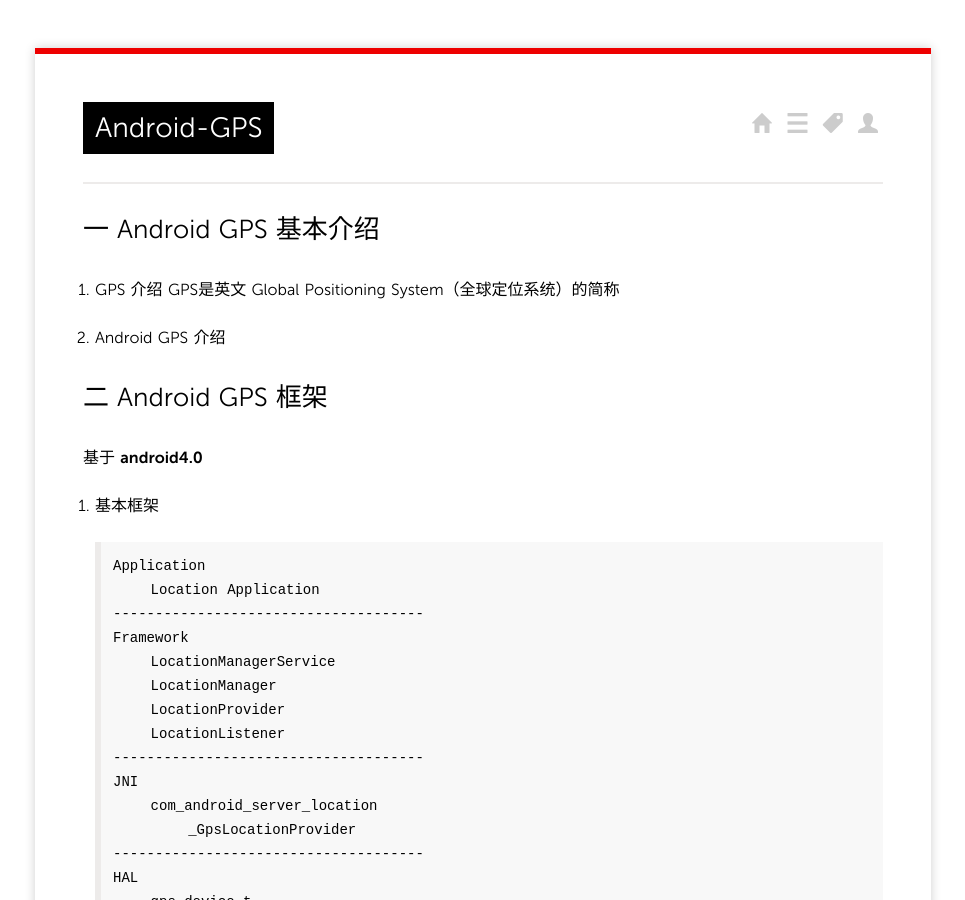
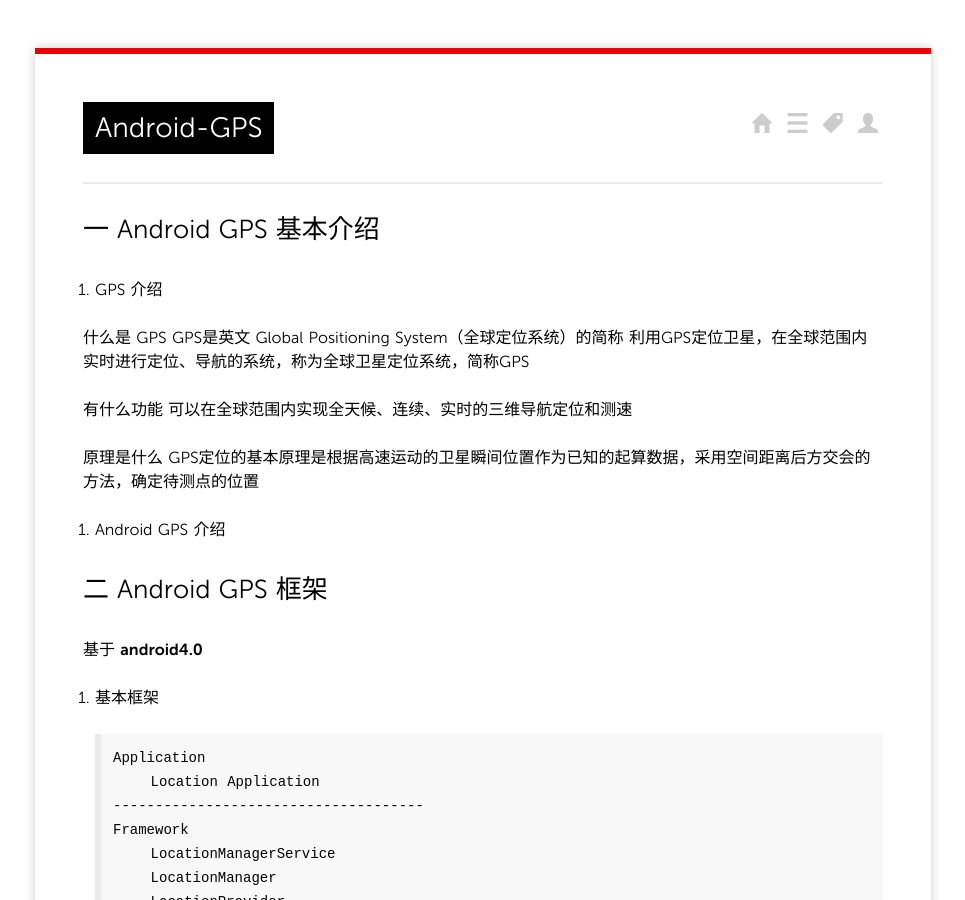
Before and after one commit to fengyr/blog, a Jekyll site: the page built from _posts/2014/2014-06-25-Android-GPS.md, in a window 1280 px wide and 900 px high. Shown: the whole window, without its empty margins (157-1122 px from the left). Built offline with Jekyll 4.4.1, drawn with Linux system fonts in a browser that asks for light colours; Markdown is read by kramdown in place of the engine named in the settings.

Commit message:
Update 2014-06-25-Android-GPS.md

```diff
--- a/_posts/2014/2014-06-25-Android-GPS.md
+++ b/_posts/2014/2014-06-25-Android-GPS.md
@@ -10,7 +10,16 @@
 
 ## 一 Android GPS 基本介绍
 1.	GPS 介绍
+
+什么是 GPS
 GPS是英文 Global Positioning System（全球定位系统）的简称
+利用GPS定位卫星，在全球范围内实时进行定位、导航的系统，称为全球卫星定位系统，简称GPS
+
+有什么功能
+可以在全球范围内实现全天候、连续、实时的三维导航定位和测速
+
+原理是什么
+GPS定位的基本原理是根据高速运动的卫星瞬间位置作为已知的起算数据，采用空间距离后方交会的方法，确定待测点的位置
 
 
 2.	Android GPS 介绍
```
